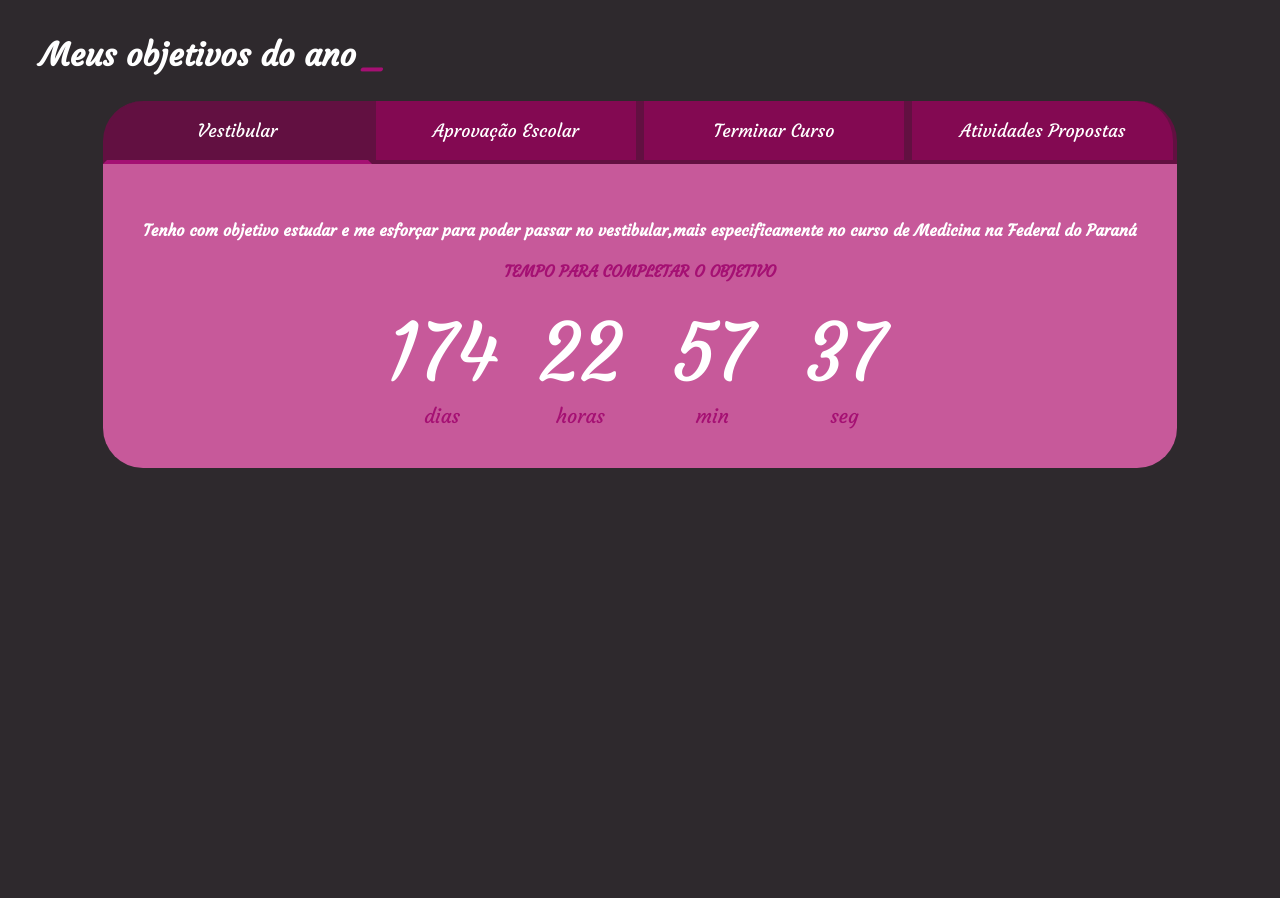
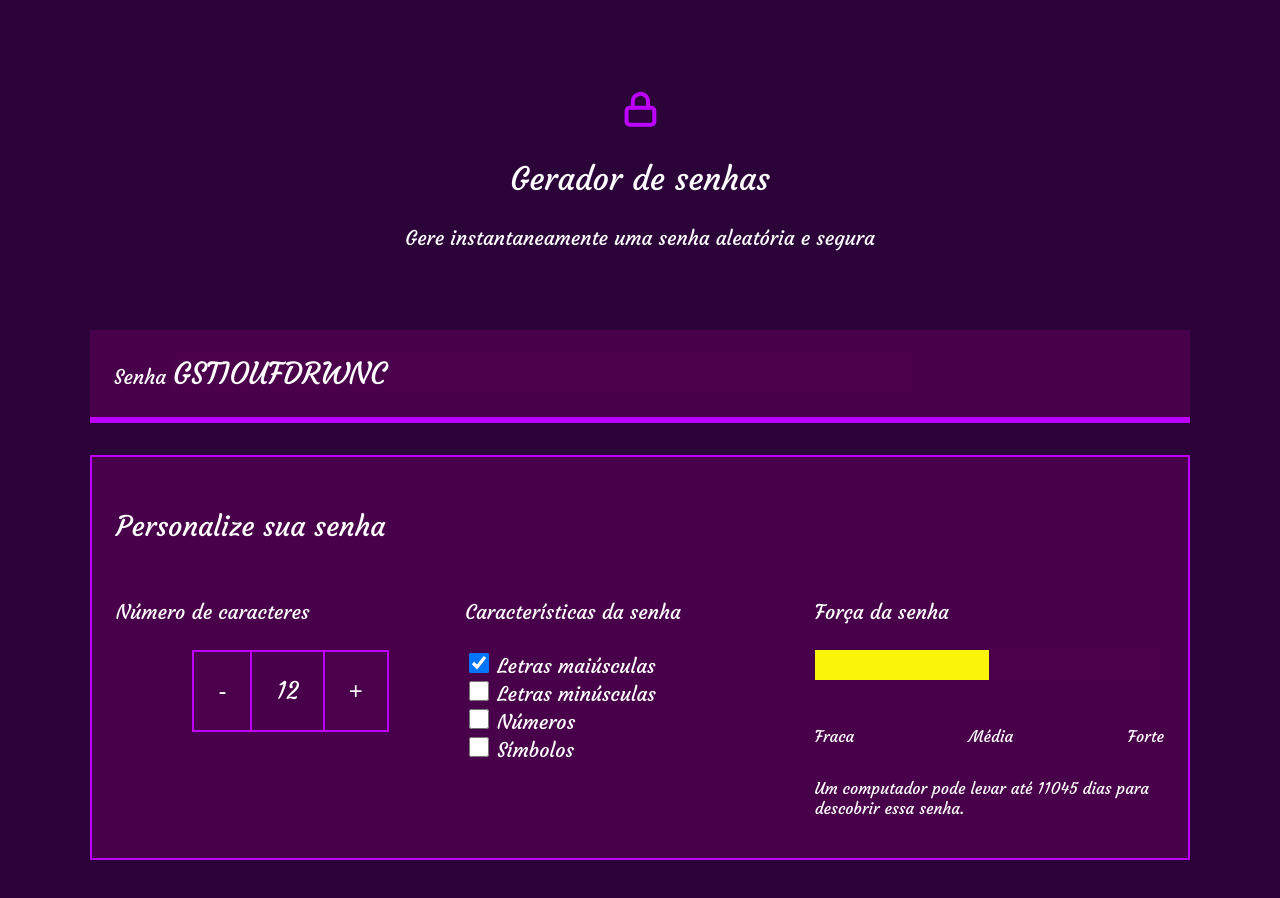
Before and after one commit to gabrielefilipak/Gerenciador-de-senhas, a plain HTML site: page index.html in a window 1280 px wide. Before the commit the page ends 800 px from the top, so only its background shows below. Drawn offline with Linux system fonts and the light colour scheme.

Commit message:
Add files via upload
Site finalizado

```diff
--- a/index.html
+++ b/index.html
@@ -1,114 +1,69 @@
 <!DOCTYPE html>
 <html lang="pt-br">
+
 <head>
     <meta charset="UTF-8">
     <meta name="viewport" content="width=device-width, initial-scale=1.0">
-    <title>Meus objetivos do ano</title>
+    <title>Gerador de senha</title>
     <link rel="stylesheet" href="style.css">
 </head>
+
 <body>
-    <section class="conteudo-principal">
-    <h2 class="titulo-principal">Meus objetivos do ano <span>_</span></h2>
-    <div class="conteudo">
-    <div class="botoes">
-         <button class="botao ativo">Vestibular</button>
-         <button class="botao">Aprovação Escolar</button>
-         <button class="botao">Terminar Curso</button>
-         <button class="botao">Atividades Propostas</button>
+    <section class="conteudo">
+        <div class="conteudo-titulo">
+            <img src="unlock.svg" alt="cadeado fechado">
+            <h2 class="titulo-principal">Gerador de senhas</h2>
+            <h3 class="titulo-secundario">Gere instantaneamente uma senha aleatória e segura</h3>
         </div>
-    <div class="abas-textos">
-        <div class="abas-conteudo ativo">
-            <h3 class="aba-conteudo-titulo-principal ">Tenho com objetivo estudar e me esforçar para poder passar no vestibular,mais especificamente no curso de Medicina na Federal do Paraná</h3>
-            <h4 class="aba-conteudo-titulo-secundario">Tempo para completar o objetivo</h4>
-            <div class="contador">
-              <div class="contador-digito">
-                <p class="contador-digito-numero" id="dias0"></p>
-                <p class="contador-digito-texto">dias</p>
+        <div class="conteudo-senha">
+            <label for="senha">Senha</label>
+            <input name="senha" type="text" id="campo-senha" readonly>
         </div>
-              <div class="contador-digito">
-                <p class="contador-digito-numero"id="horas0"></p>
-                <p class="contador-digito-texto">horas</p>
-              </div>
-              <div class="contador-digito">
-                <p class="contador-digito-numero" id="min0"></p>
-                <p class="contador-digito-texto">min</p>
-              </div>
-              <div class="contador-digito">
-                <p class="contador-digito-numero" id="seg0"></p>
-                <p class="contador-digito-texto">seg</p>
+        <div class="parametro">
+            <h3 class="parametro-titulo">Personalize sua senha</h3>
+            <div class="parametro-coluna__senha">
+                <div class="parametro-senha">
+                    <h4 class="parametro-senha__titulo">Número de caracteres</h4>
+                    <div class="parametro-senha-botoes">
+                        <button class="parametro-senha__botao">-</button>
+                        <p class="parametro-senha__texto">12</p>
+                        <button class="parametro-senha__botao">+</button>
                     </div>
                 </div>
+                <div class="parametro-senha">
+                    <h4 class="parametro-senha__titulo">Características da senha</h4>
+                    <div class="parametro-senha-checkbox">
+                        <input name="maiusculo" type="checkbox" class="checkbox" checked>
+                        <label for="maiusculo">Letras maiúsculas</label>
                     </div>
-        <div class="abas-conteudo">
-            <h3 class="aba-conteudo-titulo-principal">Pretendo terminar o ano com boas notas e aprovada no colégio</h3>
-            <h4 class="aba-conteudo-titulo-secundario">Tempo para completar o objetivo</h4>
-            <div class="contador">
-                <div class="contador-digito">
-                    <p class="contador-digito-numero" id="dias1"></p>
-                    <p class="contador-digito-texto">dias</p>
+                    <div class="parametro-senha-checkbox">
+                        <input name="minusculo" type="checkbox" class="checkbox">
+                        <label for="minusculo">Letras minúsculas</label>
                     </div>
-                  <div class="contador-digito">
-                    <p class="contador-digito-numero"id="horas1"></p>
-                    <p class="contador-digito-texto">horas</p>
+                    <div class="parametro-senha-checkbox">
+                        <input name="numero" type="checkbox" class="checkbox">
+                        <label for="numero">Números</label>
                     </div>
-                  <div class="contador-digito">
-                    <p class="contador-digito-numero" id="min1"></p>
-                    <p class="contador-digito-texto">min</p>
-                  </div>
-                  <div class="contador-digito">
-                    <p class="contador-digito-numero" id="seg1"></p>
-                    <p class="contador-digito-texto">seg</p>
+                    <div class="parametro-senha-checkbox">
+                        <input name="simbolos" type="checkbox" class="checkbox">
+                        <label for="simbolo">Símbolos</label>
                     </div>
                 </div>
+                <div class="parametro-senha">
+                    <h4 class="parametro-senha__titulo">Força da senha</h4>
+                    <div class="barra"></div>
+                    <div class="forca fraca"></div>
+                    <div class="parametro-senha-textos">
+                        <p>Fraca</p>
+                        <p>Média</p>
+                        <p>Forte</p>
                     </div>
-        <div class="abas-conteudo">
-            <h3 class="aba-conteudo-titulo-principal">Aprender todos os conteudos que são oferecidos pelo cursinho, assistir as aulas e realizar os exercícios das apostilas, e ao final terminar o curso preparada para prestar o vestibular</h3>
-            <h4 class="aba-conteudo-titulo-secundario">Tempo para completar o objetivo</h4>
-            <div class="contador">
-                <div class="contador-digito">
-                    <p class="contador-digito-numero" id="dias2"></p>
-                    <p class="contador-digito-texto">dias</p>
-                  </div>
-                  <div class="contador-digito">
-                    <p class="contador-digito-numero"id="horas2"></p>
-                    <p class="contador-digito-texto">horas</p>
-                  </div>
-                  <div class="contador-digito">
-                    <p class="contador-digito-numero" id="min2"></p>
-                    <p class="contador-digito-texto">min</p>
-                  </div>
-                  <div class="contador-digito">
-                    <p class="contador-digito-numero" id="seg2"></p>
-                    <p class="contador-digito-texto">seg</p>
-                  </div>
-            </div>
-        </div>
-        <div class="abas-conteudo">
-            <h3 class="aba-conteudo-titulo-principal">Realizar até o final do ano letivo todas as atividades e trabalhos propostos pelos professores da melhor forma</h3>
-            <h4 class="aba-conteudo-titulo-secundario">Tempo para completar o objetivo</h4>
-            <div class="contador">
-                <div class="contador-digito">
-                    <p class="contador-digito-numero" id="dias3"></p>
-                    <p class="contador-digito-texto">dias</p>
-                  </div>
-                  <div class="contador-digito">
-                    <p class="contador-digito-numero"id="horas3"></p>
-                    <p class="contador-digito-texto">horas</p>
-                  </div>
-                  <div class="contador-digito">
-                    <p class="contador-digito-numero" id="min3"></p>
-                    <p class="contador-digito-texto">min</p>
-                  </div>
-                  <div class="contador-digito">
-                    <p class="contador-digito-numero" id="seg3"></p>
-                    <p class="contador-digito-texto">seg</p>
-                  </div>
-            </div>
+                    <p class="entropia"></p>
                 </div>
             </div>
         </div>
     </section>
     <script src="main.js"></script>
+</body>
 
-</body>
 </html>
--- a/main.js
+++ b/main.js
@@ -1,58 +1,78 @@
-const botoes = document.querySelectorAll(".botao");
-const textos = document.querySelectorAll(".abas-conteudo");
+const numeroSenha = document.querySelector('.parametro-senha__texto');
+let tamanhoSenha = 12;
+numeroSenha.textContent = tamanhoSenha;
+const letrasMaiusculas = 'ABCDEFGHIJKLMNOPQRSTUVWXYZ'
+const letrasMinusculas = 'abcdefghijklmnopqrstuvwxyz'
+const numeros = '0123456789';
+const simbolos = '!@%*?&';
+const botoes = document.querySelectorAll('.parametro-senha__botao');
+const campoSenha = document.querySelector('#campo-senha');
+const checkbox = document.querySelectorAll('.checkbox');
+const forcaSenha = document.querySelector('.forca');
 
-for (let i = 0; i < botoes.length; i++) {
-    botoes[i].onclick = function () {
+botoes[0].onclick = diminuiTamanho;
+botoes[1].onclick = aumentaTamanho;
 
-        for (let j = 0; j < botoes.length; j++) {
-            botoes[j].classList.remove("ativo");
-            textos[j].classList.remove("ativo");
-        }
-
-        botoes[i].classList.add("ativo");
-        textos[i].classList.add("ativo");
+function diminuiTamanho(){
+    if (tamanhoSenha >1){
+       // tamanhoSenha = tamanhoSenha-1;
+        tamanhoSenha--;
     }
+   numeroSenha.textContent = tamanhoSenha;
+   geraSenha();
 }
 
-const contadores= document.querySelectorAll(".contador");
-const tempoObjetivo1 = new Date("2024-10-20T00:00:00");
-const tempoObjetivo2 = new Date("2024-12-17T00:00:00");
-const tempoObjetivo3 = new Date("2024-12-20T00:00:00");
-const tempoObjetivo4 = new Date("2024-12-17T00:00:00");
-
-const tempos = [tempoObjetivo1,tempoObjetivo2,tempoObjetivo3,tempoObjetivo4];
-
-
-function calculaTempo(tempoObjetivo){
-    let tempoAtual = new Date();
-    let tempoFinal = tempoObjetivo - tempoAtual;
-    let segundos = Math.floor(tempoFinal / 1000);
-    let minutos = Math.floor(segundos / 60);
-    let horas = Math.floor(minutos / 60);
-    let dias = Math.floor(horas / 24);
-
-    segundos %= 60;
-    minutos %= 60;
-    horas %= 24;
-    if (tempoFinal > 0){
-        return[dias,horas,minutos,segundos]
-    } else {
-        return [0,0,0,0];
+function aumentaTamanho(){
+    if(tamanhoSenha < 20){
+        //tamanhoSenha = tamanhoSenha+1;
+        tamanhoSenha++;
     }
-
+    numeroSenha.textContent = tamanhoSenha;
+    geraSenha();
 }
 
-function atualizaCronometro(){
-    for (let i=0; i<contadores.length;i++){
-       document.getElementById("dias"+i).textContent = calculaTempo(tempos[i])[0];
-       document.getElementById("horas"+i).textContent = calculaTempo(tempos[i])[1];
-       document.getElementById("min"+i).textContent = calculaTempo(tempos[i])[2];
-        document.getElementById("seg"+i).textContent = calculaTempo(tempos[i])[3];
-  }
-}
-function comecaCronometro(){
-    atualizaCronometro();
-    setInterval(atualizaCronometro,1000);
+for(i=0; i< checkbox.length;i++){
+    checkbox[i].onclick = geraSenha;
 }
 
-comecaCronometro();
+geraSenha();
+
+function geraSenha(){
+    let alfabeto = '';
+    if(checkbox[0].checked){
+        alfabeto = alfabeto + letrasMaiusculas;
+    }
+    if(checkbox[1].checked){
+          alfabeto = alfabeto + letrasMinusculas;
+    }
+    if(checkbox[2].checked){
+        alfabeto = alfabeto + numeros;
+    }
+    if(checkbox[3].checked){
+        alfabeto = alfabeto + simbolos;
+    }
+    console.log(alfabeto);
+    let senha = '';
+    for(let i = 0; i< tamanhoSenha; i++){
+        let numeroAleatorio = Math.random()*alfabeto.length;
+        numeroAleatorio = Math.floor(numeroAleatorio);
+        senha = senha + alfabeto[numeroAleatorio];
+    }
+    campoSenha.value = senha;
+    classificaSenha(alfabeto.length);
+}
+
+function classificaSenha(tamanhoAlfabeto){
+    let entropia = tamanhoSenha * Math.log2(tamanhoAlfabeto);
+    console.log(entropia);
+    forcaSenha.classList.remove('fraca','media','forte');
+    if(entropia > 57){
+        forcaSenha.classList.add('forte');
+    } else if(entropia > 35 && tamanhoSenha < 57) {
+        forcaSenha.classList.add('media');
+    } else if(entropia <=35){
+        forcaSenha.classList.add('fraca');
+    }
+    const valorEntropia = document.querySelector('.entropia');
+    valorEntropia.textContent = "Um computador pode levar até " + Math.floor(2**entropia/(100e6*60*60*24)) + " dias para descobrir essa senha.";
+}
--- a/style.css
+++ b/style.css
@@ -1,137 +1,158 @@
 @import url('https://fonts.googleapis.com/css2?family=Courgette&display=swap');
+
 :root{
+    --branco:white;
+    --cor-de-fundo: #2B0339;
+    --fundo-senha: rgba(75, 0, 77, 0.92);
+    --fundo-texto: rgba(75, 0, 77, 0.92);
+    --borda: #BD00FF;
+     font-family: "Courgette", cursive;
+     font-weight: 400;
+     font-style: normal;
+}
 
-    --cor-de-fundo:#2e292d;
-    --rosa-escuro:#a51073;
-    --branco:#FFFFFF;
-    --botao-ativo:rgba(98, 16, 65, 1);
-    --botao-inativo:#830952;
-    --texto-fundo:rgba(240, 102, 185, 0.79);
+*{
+    font-weight: 400;
+}
 
+body{
+    color: var(--branco);
+    background-color: var(--cor-de-fundo) ;
+    margin: 90px;
+}
+
+.titulo-principal{
+    font-size: 32px;
+}
+
+.titulo-secundario{
+    font-size: 20px;
+}
+
+.conteudo-titulo{
+    text-align: center;
+    margin-top: 80px;
+}
+
+.conteudo-senha{
+    margin-top: 80px;
+    background: var(--fundo-senha);
+    padding: 24px;
+    border-bottom: 6px solid var(--borda);
+}
+
+#campo-senha{
+    background-color: var(--fundo-senha);
+    border: none;
+    color: var(--branco);
+    font-family: courgette;
+    font-size: 30px;
+    width: 70%;
+}
+
+#campo-senha:focus{
+    outline: none;
+}
+
+.conteudo{
+    max-width: 1200px;
+    margin: 0 auto;
+}
+
+.parametro{
+    background-color: var(--fundo-texto);
+    border: 2px solid var(--borda);
+    margin-top: 32px;
+    padding: 24px;
+}
+
+.parametro-titulo{
+    font-family: courgette;
+    font-size: 28px;
+}
+
+.parametro-senha__titulo{
+    font-size: 20px;
+}
+
+.parametro-coluna__senha{
+    display: flex;
+    flex-direction: column;
+    justify-content: center;
+}
+
+.parametro-senha{
+    width: 50%;
+    margin: 0 auto;
+}
+
+.parametro-senha-botoes{
+    display: flex;
+    justify-content: center;
+}
+
+.parametro-senha__botao{
+    background-color: var(--fundo-texto);
+    color: var(--branco);
+    border: 2px solid var(--borda);
+    padding: 24px;
+    font-size: 24px;
+    cursor: pointer;
+}
+
+.parametro-senha__texto{
+    padding: 24px;
+    border-top: 2px solid var(--borda);
+    border-bottom: 2px solid var(--borda);
+    margin: 0;
+    font-size: 24px;
+}
+
+label{
+    font-size: 20px;
+}
+
+.checkbox{
+    width: 20px;
+    height: 20px;
+    cursor: pointer;
+}
+
+.barra{
+    background-color: var(--fundo-senha);
+    height: 30px;
+    width: 100%;
+}
+
+.forca{
+    height: 30px;
+    position: relative;
+    bottom: 30px;
+}
+.fraca{
+    width: 25%;
+    background-color: #E71B32;
+}
+
+.media{
+    background-color: #FAF408;
+    width: 50%;
+}
+
+.forte{
+    background-color: #00FF85;
+    width: 100%;
+}
+
+.parametro-senha-textos{
+    display: flex;
+    justify-content: space-between;
 }
 
 
-body{
-    background-color: var(--cor-de-fundo);
-    color:var(--branco);
-    font-family:"Courgette",cursive;
-}
-
-
-.conteudo-principal{
-    display: flex;
-    flex-direction: column;
-    justify-content:center;
-    align-items:center;
-    max-width:1200px;
-    width:100%;
-    margin: 0 auto;
-
-}
-
-.titulo-principal{
-    text-align: left;
-    width:100%;
-    font-size:32px;
-
-}
-
-.titulo-principal span{
-    color:var(--rosa-escuro);
-
-}
-
-.botao{
-    font-family: "Courgette",cursive;
-    background-color: var(--botao-inativo);
-    color: var(--branco);
-    display:flex;
-    justify-content: center;
-    padding: 1em;
-    font-size: 18px;
-    align-items: center;
-    width:100%;
-    border-bottom:4px solid var(--botao-ativo);
-    border-left:4px solid var(--botao-ativo);
-    border-right:4px solid var(--botao-ativo);
-    border-top:none;
-
-}
-
-.botao:first-child{
-    border-radius: 40px 40px 0 0;
- }
-
- .botoes{
-    display: block;
- }
-
- .botao.ativo{
-    background-color: var(--botao-ativo);
-    border-bottom: 4px solid var(--rosa-escuro);
- }
-
- .abas-textos{
-    background-color: var(--texto-fundo);
-    padding: 40px;
-    border-radius: 0 0 40px 40px;
-
- }
-
- .abas-conteudo.ativo{
-    display: block;
-}
-
-.abas-conteudo{
-   display: none;
-}
-
- .aba-conteudo-titulo-principal{
-    font-size: 16px;
-    text-align: center;
- }
-
- .aba-conteudo-titulo-secundario{
-    text-align: center;
-    color: var(--rosa-escuro);
-    text-transform: uppercase;
- }
-
- .contador{
-    display: flex;
-    justify-content: center;
-    flex-wrap: wrap;
-}
-
-.contador-digito{
-    padding: 0 16px;
-    text-align: center;
-    min-width: 100px;
-}
-
-.contador-digito-numero{
-    font-size: 80px;
-    margin: 0;
-
-}
-
-.contador-digito-texto{
-    color: var(--rosa-escuro);
-    font-size: 20px;
-    margin:0;
-
-}
 
 @media screen and (min-width: 768px) {
-    .botoes{
-        display:flex;
+    .parametro-coluna__senha{
+        flex-direction: row;
     }
 }
-
-.botao:first-child {
-    border-radius: 40px 0 0 0;
-}
-
-.botao:last-child {
-    border-radius: 0 40px 0 0;
-}
```
Also changed, not shown: unlock.svg (added). Lines whose indentation alone changed are shown as unchanged.
